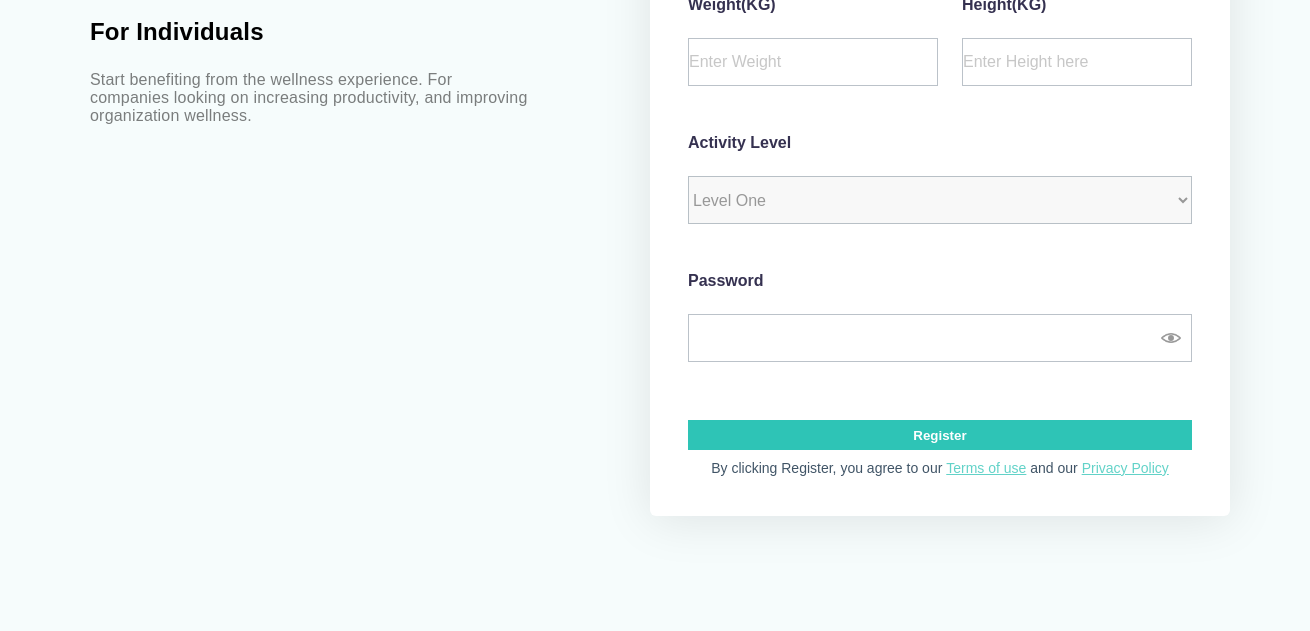
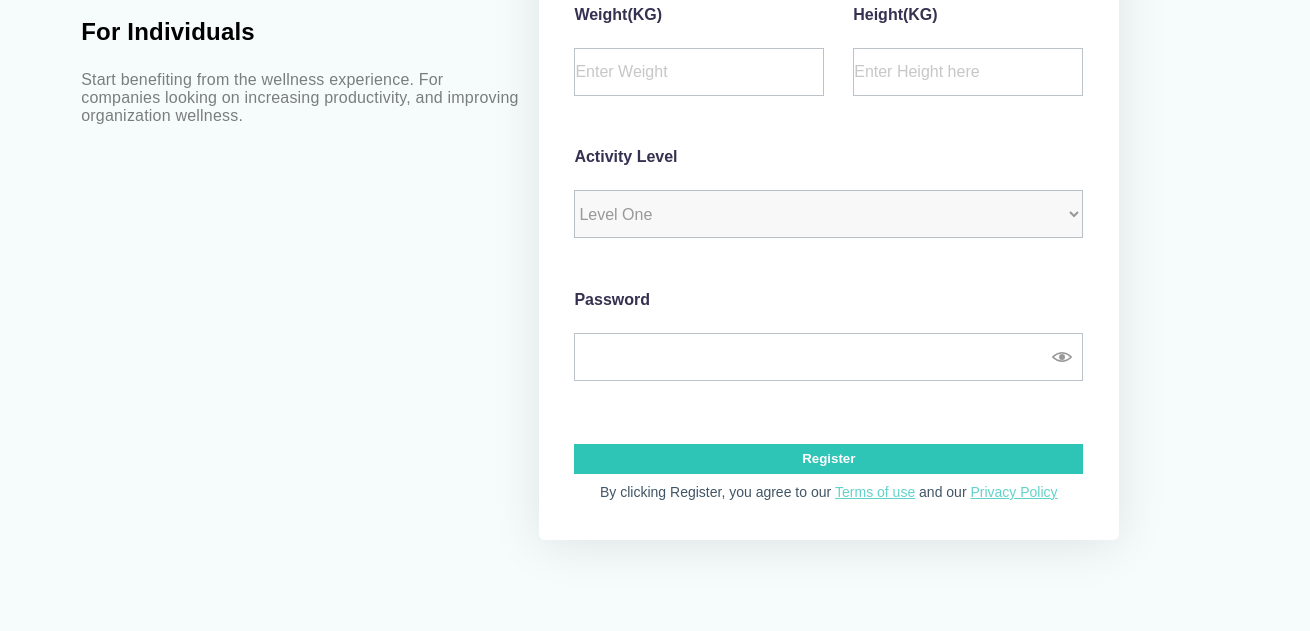
Before and after one commit to OluwatobilobaOgundele/Ass-1-4, a plain HTML site: page wellness.html in a window 1280 px wide. Shown: the part 411-1042 px from the top of the page, 1310 px wide, since content can reach past the window. Before the commit the page ends 1018 px from the top, so only its background shows below. Drawn offline with Linux system fonts and the light colour scheme; a web font is replaced by a local one.

Commit message:
some touch

```diff
--- a/wellness.css
+++ b/wellness.css
@@ -22,6 +22,7 @@
 body {
   background-color: hsla(174, 62%, 47%, 0.04);
   font-family: 'Brown', sans-serif;
+  /* overflow: hidden; */
 }
 
 p.desktop {
@@ -126,7 +127,8 @@ label {
     display: grid;
     padding: 20px;
     grid-template-columns: 40% 60%;
-    gap: 120px;
+    gap: calc(0.3rem + 1vw);
+    place-content: center;
   }
   img {
     margin-block-start: 124px;
@@ -144,7 +146,7 @@ label {
   div.form_container {
     display: grid;
     grid-template-columns: 50% 46%;
-    gap: 24px;
+    gap: calc(1rem + 1vw);
     place-content: center;
   }
   .activity,
```
